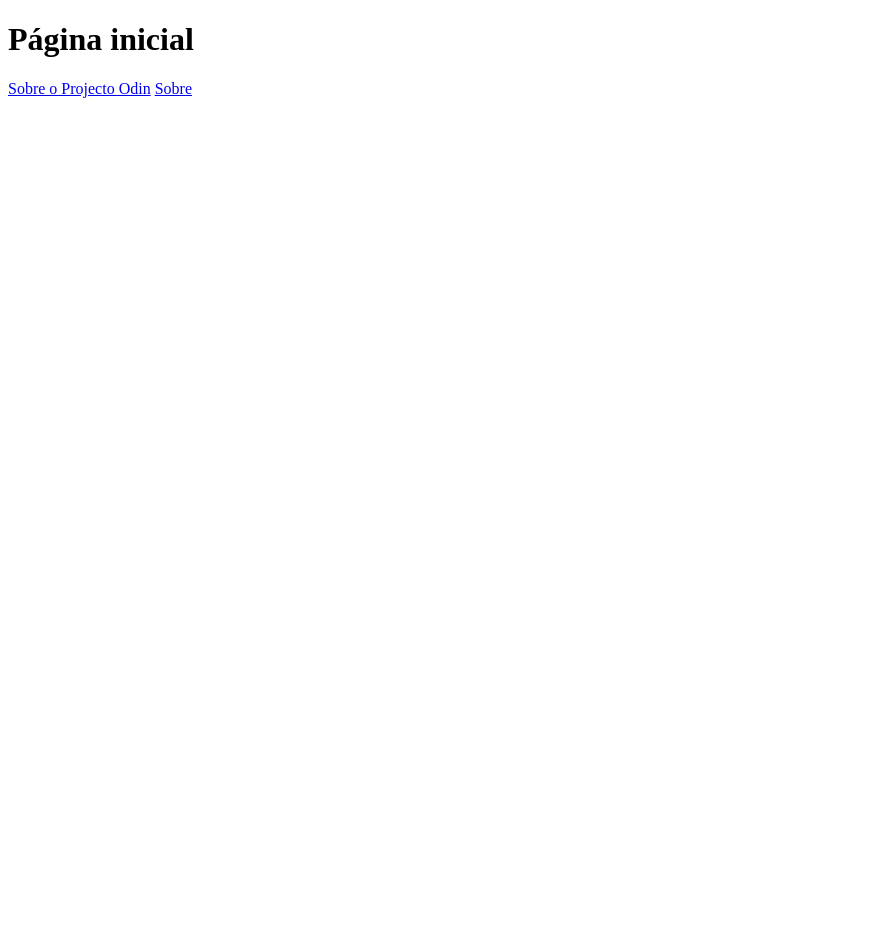
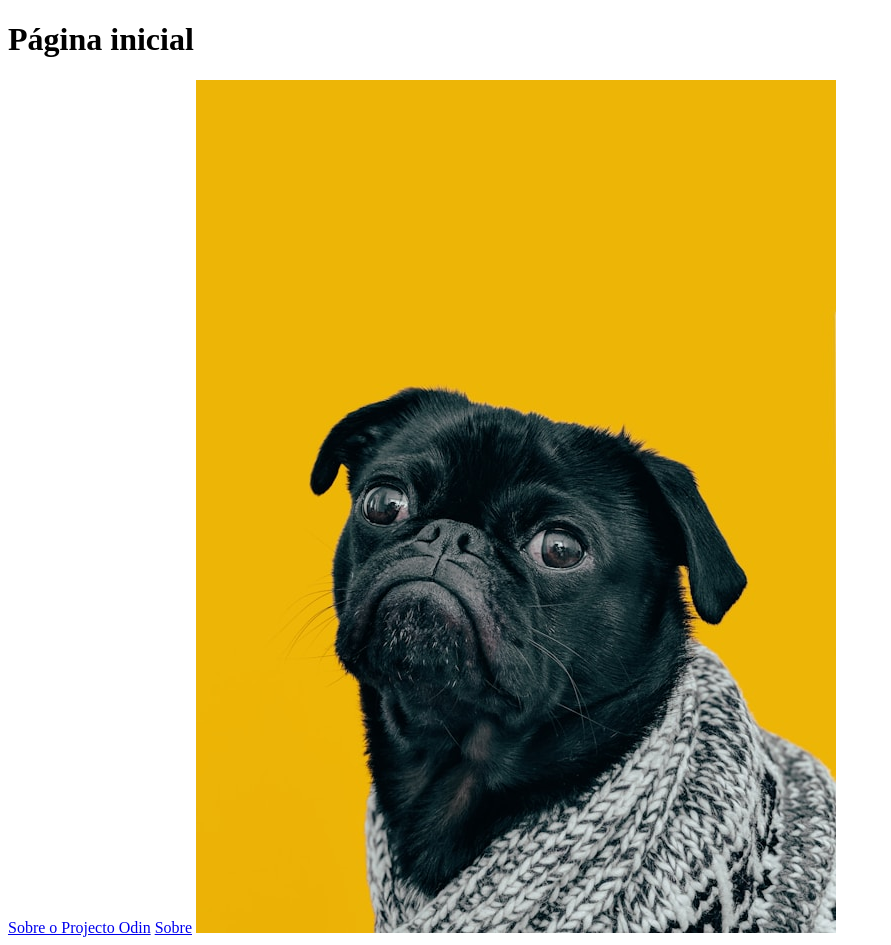
Before and after one commit to Rui-Araujo1409/TOP, a plain HTML site: page odin-links-and-images/index.html in a window 1280 px wide. Shown: the whole page, without its empty margins (0-891 px from the left). Before the commit the page ends 800 px from the top, so only its background shows below. Drawn offline with Linux system fonts and the light colour scheme.

Commit message:
"inserir imagem html"

```diff
--- a/odin-links-and-images/index.html
+++ b/odin-links-and-images/index.html
@@ -10,7 +10,7 @@
     <h1>Página inicial</h1>
     <a href="https://www.theodinproject.com/about" target="_blank" rel="noopener noreferrer">Sobre o Projecto Odin</a>
     <a href="./pages/about.html">Sobre</a>
-    <img>
+    <img src="./images/dog.jpg">
 </body>
 
 </html>
```
